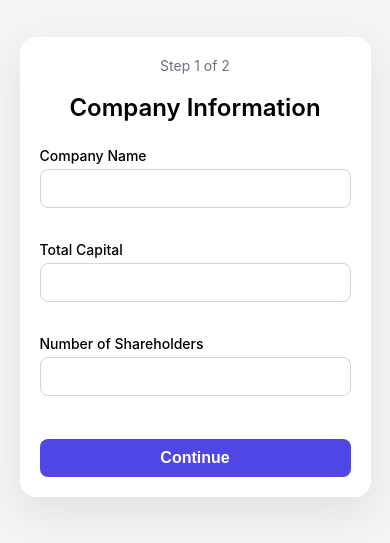
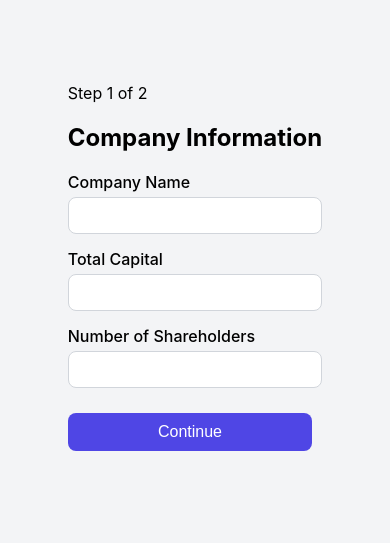
Before and after one commit to Sambhav3000/Company-Incorporation-Tool, a React app in the folder frontend/: page /company/step1 in a window 390 px wide. Shown: the part 155-698 px from the top of the page. Built offline with nearby package versions, Linux system fonts and the light colour scheme; the HTML template or start-up script is replaced by a standard one.

Commit message:
Data persistence updates

```diff
--- a/frontend/src/styles/MultiStepForm.css
+++ b/frontend/src/styles/MultiStepForm.css
@@ -1,79 +1,66 @@
-.container {
-  width: 90%;
-  max-width: 550px;
+/* Full screen container */
+.form-container {
+  min-height: 100vh;
+  display: flex;
+  justify-content: center;
+  align-items: center;
+  background: #f3f4f6; /* Same as AdminPage */
+  font-family: Arial, sans-serif;
+  padding: 20px;
+}
+
+/* Card for the form */
+.form-card {
   background: white;
   padding: 30px;
-  border-radius: 16px;
-  box-shadow: 0 15px 40px rgba(0, 0, 0, 0.08);
+  border-radius: 12px;
+  box-shadow: 0 4px 12px rgba(0, 0, 0, 0.05);
+  width: 100%;
+  max-width: 600px;
 }
 
-.step-indicator {
+/* Form heading */
+.form-card h2 {
+  margin-top: 0;
+  color: #1e293b; /* Matches admin card title */
+  margin-bottom: 20px;
   text-align: center;
-  font-size: 14px;
-  color: #6b7280;
-  margin-bottom: 10px;
 }
 
-h2 {
-  text-align: center;
-  margin-bottom: 25px;
-  font-weight: 600;
+/* Inputs */
+.form-card input {
+  width: 100%;
+  padding: 10px;
+  margin-bottom: 15px;
+  border-radius: 8px;
+  border: 1px solid #d1d5db;
 }
 
-.form-group {
-  display: flex;
-  flex-direction: column;
-  margin-bottom: 18px;
+/* Buttons */
+.form-card button {
+  padding: 10px 20px;
+  border: none;
+  border-radius: 8px;
+  cursor: pointer;
+  font-size: 16px;
 }
 
-label {
-  font-size: 14px;
-  margin-bottom: 6px;
-  font-weight: 500;
+/* Next/Previous buttons */
+.next-btn {
+  background-color: #4f46e5; /* Matches AdminPage view button */
+  color: white;
+  margin-right: 10px;
 }
 
-input {
-  padding: 12px;
-  border-radius: 8px;
-  border: 1px solid #e5e7eb;
-  font-size: 15px;
-  transition: 0.2s;
+.next-btn:hover {
+  background-color: #4338ca;
 }
 
-input:focus {
-  outline: none;
-  border-color: #4f46e5;
-  box-shadow: 0 0 0 3px rgba(79, 70, 229, 0.15);
+.prev-btn {
+  background-color: #9ca3af; /* Gray button for previous */
+  color: white;
 }
 
-button {
-  width: 100%;
-  padding: 14px;
-  margin-top: 10px;
-  border-radius: 8px;
-  border: none;
-  background: #4f46e5;
-  color: white;
-  font-weight: 600;
-  cursor: pointer;
-  transition: 0.2s;
+.prev-btn:hover {
+  background-color: #6b7280;
 }
-
-button:hover {
-  background: #4338ca;
-}
-
-.shareholder-card {
-  padding: 18px;
-  margin-bottom: 20px;
-  border-radius: 12px;
-  background: #f9fafb;
-  border: 1px solid #e5e7eb;
-}
-
-/* Responsive adjustments */
-@media (max-width: 600px) {
-  .container {
-    padding: 20px;
-  }
-}
```
